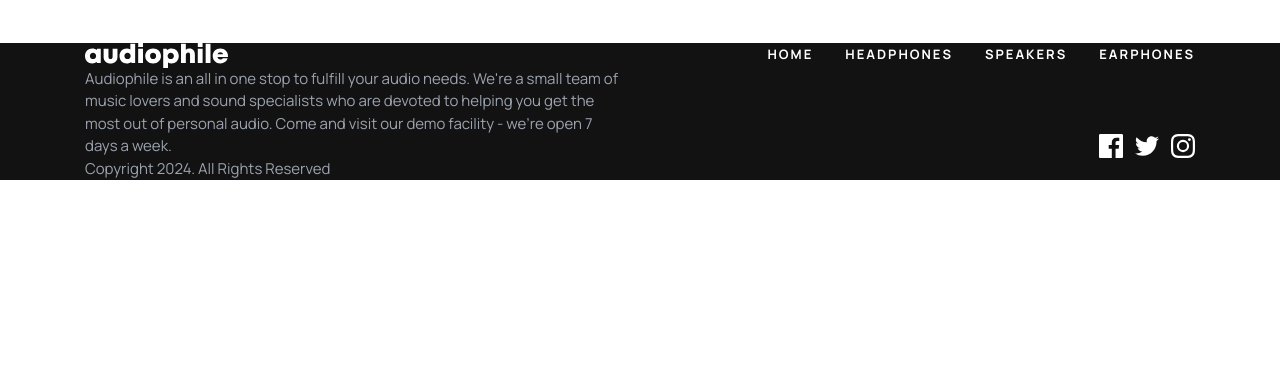
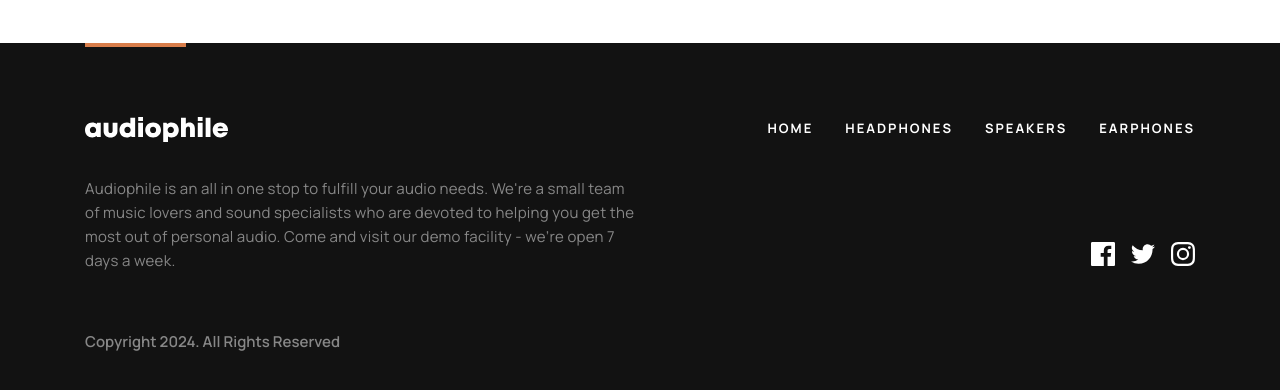
Before and after one commit to mfkutz/audiophile-ecommerce, a React (Vite) app: page / in a window 1280 px wide. Shown: the part 3380-3770 px from the top of the page. Before the commit the page ends 3560 px from the top, so only its background shows below. Built offline with nearby package versions, Linux system fonts and the light colour scheme.

Commit message:
footer social icons

```diff
--- a/src/components/Footer.tsx
+++ b/src/components/Footer.tsx
@@ -6,11 +6,19 @@ import Instagram from "./socialIcons/Instagram";
 
 export default function Footer() {
     return (
-        <div className="max-w-screen-mk mx-auto">
+        <div className="max-w-screen-mk mx-auto flex flex-col">
 
-            <div className="flex items-center justify-between">
+
+            <div className=" h-1 flex w-full">
+                <div className="bg-more-ec h-1 max-w-[101px] w-full">
+
+                </div>
+            </div>
+
+
+            <div className="flex md:items-center md:justify-between pt-[50px] sps:pt-[55px] md:pt-[70px] flex-col sps:items-start items-center md:flex-row">
                 <Logo />
-                <nav className="text-white hidden md:flex uppercase space-x-8">
+                <nav className="text-white  md:flex sps:flex-row uppercase sps:space-x-8 md:mt-0 mt-[50px] sps:mt-[32px]  flex flex-col sps:gap-0 gap-[22px] ">
                     <Link to="/" className=" tracking-[2px] font-bold text-[13px] cursor-pointer hover:text-more-ec transition-colors duration-200 ">Home</Link>
                     <Link to="/headphones" className=" tracking-[2px] font-bold text-[13px] hover:text-more-ec transition-colors duration-200">Headphones</Link >
                     <Link to="/speakers" className=" tracking-[2px] font-bold text-[13px] hover:text-more-ec transition-colors duration-200">Speakers</Link >
@@ -18,19 +26,19 @@ export default function Footer() {
                 </nav>
             </div>
 
-            <div className="flex justify-between">
-                <p className="max-w-[540px] text-[15px] text-gray-400">
+            <div className="flex justify-between mt-[52px] sps:mt-[35px] ">
+                <p className="max-w-[556px] text-[15px] text-gray-font-footer tracking-[0.3px] h-full flex leading-[24px] ">
                     Audiophile is an all in one stop to fulfill your audio needs. We're a small team of music lovers
                     and sound specialists who are devoted to helping you get the most out of personal audio. Come and
                     visit our demo facility - we’re open 7 days a week.
                 </p>
-                <div className="flex justify-end items-end gap-3">
+                <div className="md:flex items-end gap-4 pb-[7px] hidden ">
                     <Facebook />
                     <Twitter />
                     <Instagram />
                 </div>
             </div>
-            <p className="text-gray-400 text-[15px]">
+            <p className="text-gray-font-footer text-[15px] mt-[58px] pb-[47px] font-semibold">
                 Copyright {new Date().getFullYear()}. All Rights Reserved
             </p>
         </div>
--- a/tailwind.config.js
+++ b/tailwind.config.js
@@ -15,6 +15,7 @@ export default {
         "black-esp": "#121212",
         "gray-btn": "#4C4C4C",
         "gray-circle": "#D8D8D8",
+        "gray-font-footer": "#878787",
         background: "hsl(var(--background))",
         foreground: "hsl(var(--foreground))",
         card: {
```
